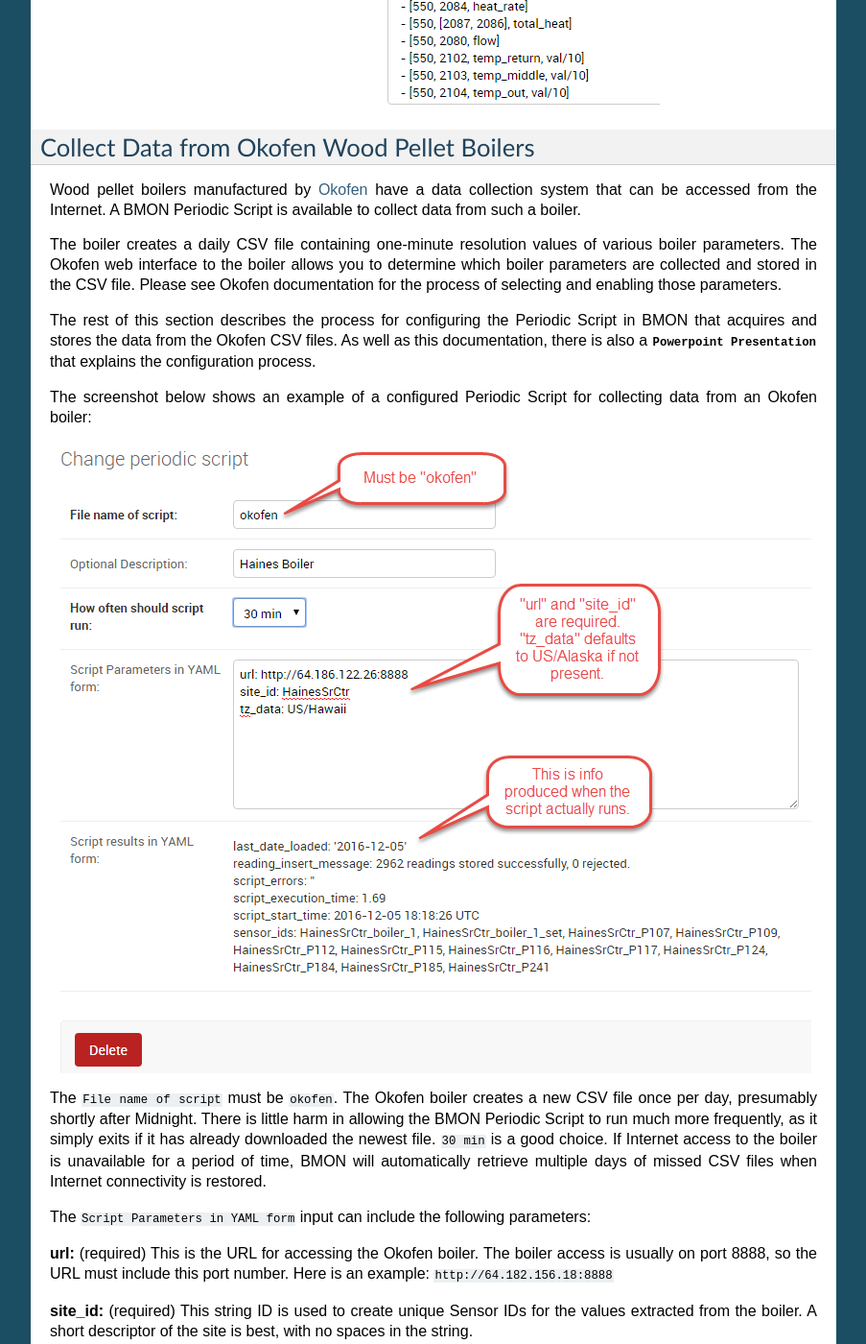
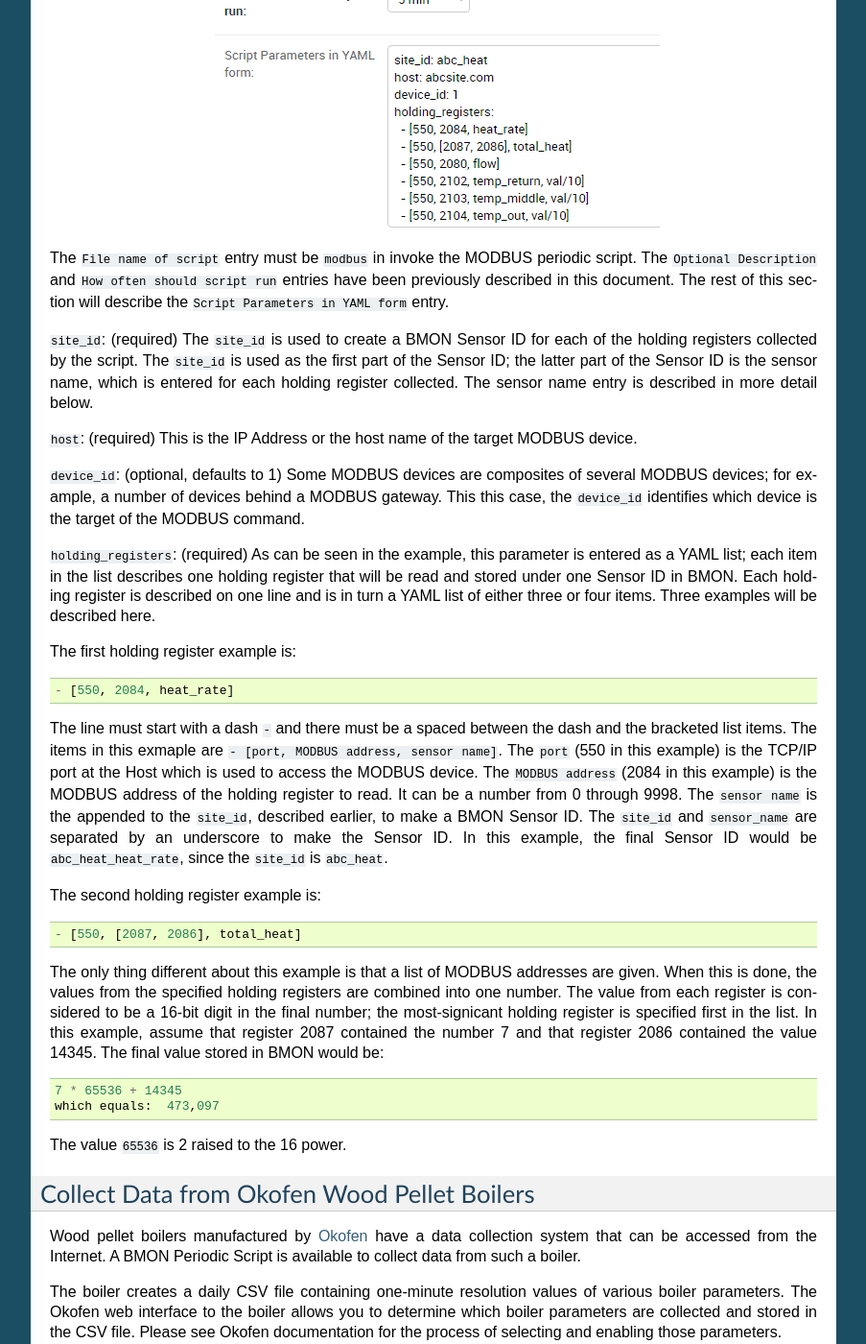
Before and after one commit to alanmitchell/bmon, a Sphinx documentation site: the page built from docs/source/periodic-scripts.rst, in a window 1280 px wide and 1400 px high, scrolled down 5540 px. Shown: the whole window at 96% size, without its empty margins (198-1101 px from the left). Built offline with Sphinx 7.4.7, drawn with Linux system fonts in a browser that asks for light colours; some of the changed text lies outside the part shown.

Commit message:
More documentation of MODBUS periodic script.

```diff
--- a/docs/source/periodic-scripts.rst
+++ b/docs/source/periodic-scripts.rst
@@ -282,11 +282,71 @@
 A BMON Periodic Script is available to collect data from devices that have
 a `MODBUS TCP <https://en.wikipedia.org/wiki/Modbus>`_ interface, such as
 many Programmable Logic Controllers (PLC). The periodic script can collect
-multiple holding register values from one MODBUS device.  Below is a screenshot
-shot showing example inputs for one such Periodic Script:
+multiple holding register values from one MODBUS device.
+
+.. note:: If you have upgraded from an older installation of BMON, you
+will need to install the ``modbus-tk==0.5.7`` Python library to use this
+periodic script.
+
+Below is a screenshot shot showing example inputs for one MODBUS Periodic Script:
 
 .. image:: /_static/modbus_sample.png
   :align: center
+
+The ``File name of script`` entry must be ``modbus`` in invoke the MODBUS
+periodic script.  The ``Optional Description`` and ``How often should script
+run`` entries have been previously described in this document.  The rest of this
+section will describe the ``Script Parameters in YAML form`` entry.
+
+``site_id``:  (required) The ``site_id`` is used to create a BMON Sensor ID for each of the
+holding registers collected by the script.  The ``site_id`` is used as the
+first part of the Sensor ID; the latter part of the Sensor ID is the sensor name,
+which is entered for each holding register collected. The sensor name entry
+is described in more detail below.
+
+``host``:  (required) This is the IP Address or the host name of the target MODBUS device.
+
+``device_id``:  (optional, defaults to 1) Some MODBUS devices are composites
+of several MODBUS devices; for example, a number of devices behind a MODBUS
+gateway.  This this case, the ``device_id`` identifies which device is the
+target of the MODBUS command.
+
+``holding_registers``: (required) As can be seen in the example, this parameter
+is entered as a YAML list; each item in the list describes one holding register
+that will be read and stored under one Sensor ID in BMON.  Each holding register
+is described on one line and is in turn a YAML list of either three or four items.
+Three examples will be described here.
+
+The first holding register example is::
+
+    - [550, 2084, heat_rate]
+
+The line must start with a dash ``-`` and there must be a spaced between the
+dash and the bracketed list items.  The items in this exmaple are
+``- [port, MODBUS address, sensor name]``.  The ``port`` (550 in this example) is the
+TCP/IP port at the Host which is used to access the MODBUS device.  The ``MODBUS address``
+(2084 in this example) is the MODBUS address of the holding register to read.
+It can be a number from 0 through 9998.  The ``sensor name`` is the appended to the
+``site_id``, described earlier, to make a BMON Sensor ID.  The ``site_id`` and
+``sensor_name`` are separated by an underscore to make the Sensor ID.  In this example,
+the final Sensor ID would be ``abc_heat_heat_rate``, since the ``site_id`` is ``abc_heat``.
+
+The second holding register example is::
+
+    - [550, [2087, 2086], total_heat]
+
+The only thing different about this example is that a list of MODBUS addresses
+are given.  When this is done, the values from the specified holding registers
+are combined into one number.  The value from each register is considered to be
+a 16-bit digit in the final number; the most-signicant holding register is
+specified first in the list.  In this example, assume that register 2087
+contained the number 7 and that register 2086 contained the value 14345.  The
+final value stored in BMON would be::
+
+    7 * 65536 + 14345
+    which equals:  473,097
+
+The value ``65536`` is 2 raised to the 16 power.
 
 
 
```
